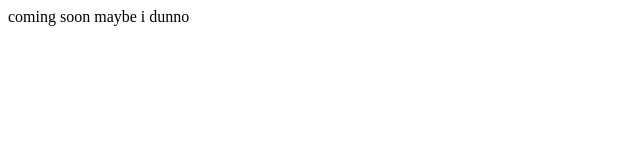
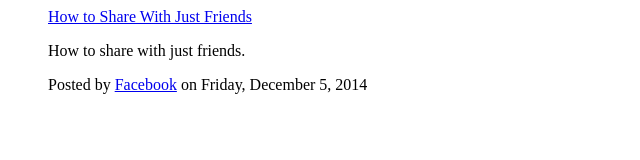
Before and after one commit to efjacobson/efjacobson.github.io, a plain HTML site: page index.html in a window 1280 px wide. Shown: the whole page, without its empty margins (0-640 px from the left). Drawn offline with Linux system fonts and the light colour scheme.

Commit message:
back for now

```diff
--- a/index.html
+++ b/index.html
@@ -1,8 +1,23 @@
 <html>
 <head>
-  <title>thylacine daydream</title>
+  <title>Your Website Title</title>
 </head>
 <body>
-  <p>coming soon maybe i dunno</p>
+
+  <!-- Load Facebook SDK for JavaScript -->
+  <div id="fb-root"></div>
+  <script async defer src="https://connect.facebook.net/en_US/sdk.js#xfbml=1&version=v3.2"></script>
+
+  <!-- Your embedded video player code -->
+  <div class="fb-video" data-href="https://www.facebook.com/facebook/videos/10153231379946729/" data-width="500" data-show-text="false">
+    <div class="fb-xfbml-parse-ignore">
+      <blockquote cite="https://www.facebook.com/facebook/videos/10153231379946729/">
+        <a href="https://www.facebook.com/facebook/videos/10153231379946729/">How to Share With Just Friends</a>
+        <p>How to share with just friends.</p>
+        Posted by <a href="https://www.facebook.com/facebook/">Facebook</a> on Friday, December 5, 2014
+      </blockquote>
+    </div>
+  </div>
+
 </body>
 </html>
```
